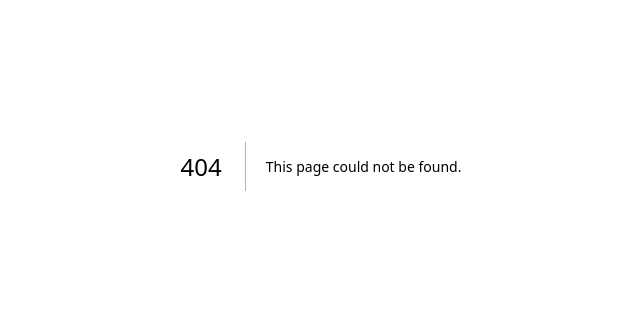
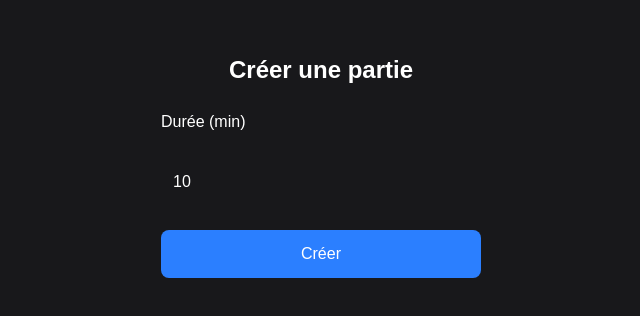
Before and after one commit to Thomas-src/Hackathon2026-Greenov-front, a Next.js app: page /create in a window 1280 px wide. Before the commit this address had no page. Shown: the part 234-550 px from the top of the page, without its empty margins (319-959 px from the left). Built offline with nearby package versions, Linux system fonts and the light colour scheme.

Commit message:
page de creation de partie

```diff
--- /dev/null
+++ b/app/create/page.tsx
@@ -0,0 +1,51 @@
+"use client"
+
+import { useState } from "react"
+import { useRouter } from "next/navigation"
+
+async function createSession(duration: number): Promise<{ sessionId: string }> {
+    await new Promise((r) => setTimeout(r, 600))
+    const sessionId = Math.random().toString(36).substring(2, 8).toUpperCase()
+    return { sessionId }
+}
+
+export default function CreatePage() {
+    const [duration, setDuration] = useState(10);
+    const router = useRouter();
+
+    const handleCreate = async () => {
+        const data = await createSession(duration)
+        router.push('/lobby/${data.sessionId}')
+    }
+
+    return (
+        <div className="flex min-h-screen items-center justify-center bg-zinc-900 text-white">
+            <div className="flex flex-col gap-6 w-80">
+
+                <h1 className="text-2xl font-bold text-center">
+                    Créer une partie
+                </h1>
+
+                <label htmlFor="time">Durée (min)</label>
+                <input
+                    id="time"
+                    name="time"
+                    type="number"
+                    value={duration}
+                    onChange={(e) => setDuration(Number(e.target.value))}
+                    className="w-full p-3 rounded-lg text-white"
+                    placeholder="Durée (minutes)"
+                />
+
+                <button
+                    onClick={handleCreate}
+                    disabled={duration <= 0}
+                    className="w-full bg-blue-500 hover:bg-blue-600 p-3 rounded-lg disabled:opacity-50"
+                >
+                    Créer
+                </button>
+
+            </div>
+        </div>
+    )
+}
--- a/package.json
+++ b/package.json
@@ -1,12 +1,10 @@
 {
   "name": "frontend",
   "version": "0.1.0",
-  "private": true,
   "scripts": {
     "dev": "next dev",
     "build": "next build",
-    "start": "next start",
-    "lint": "eslint"
+    "start": "next start"
   },
   "dependencies": {
     "next": "16.2.4",
```
Also changed, not shown: 1 other file (tests, documents, lock files or other folders).
